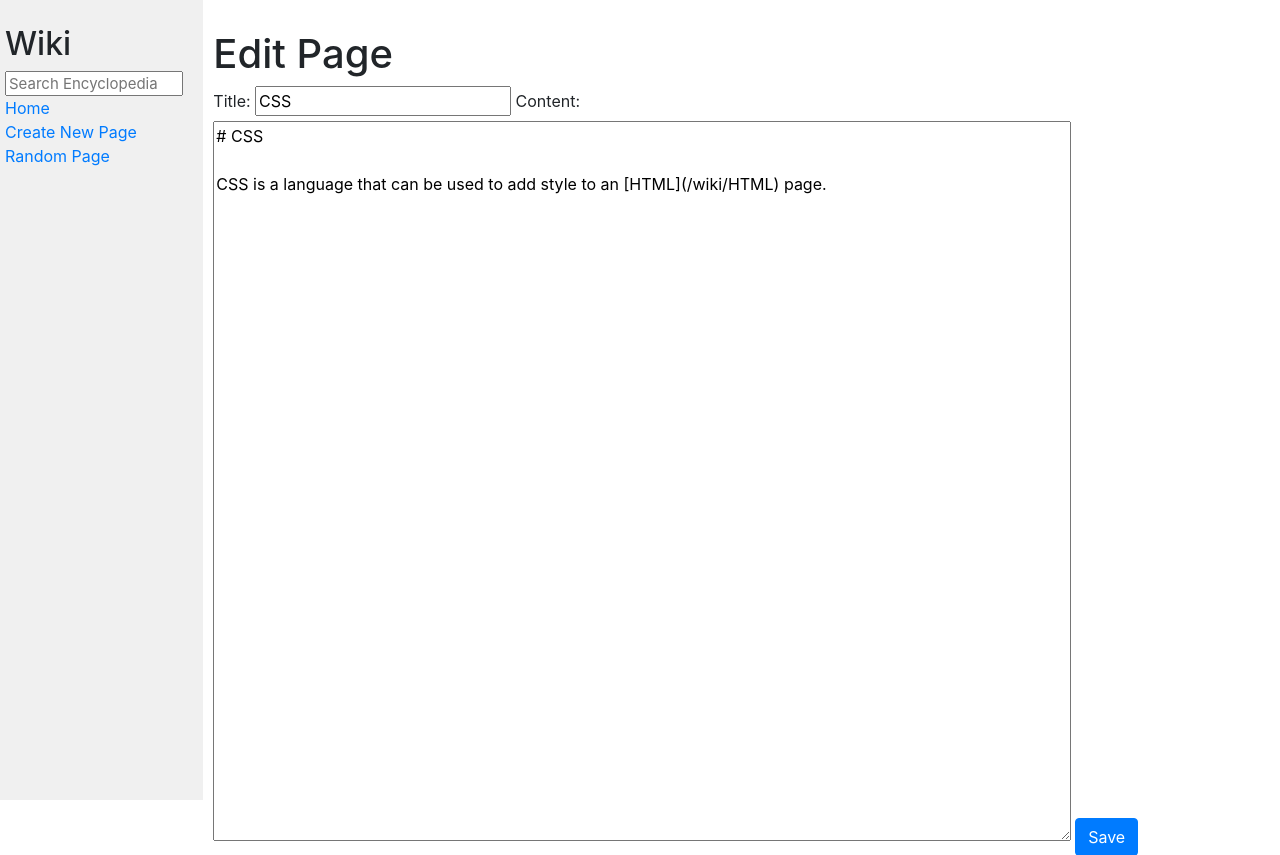
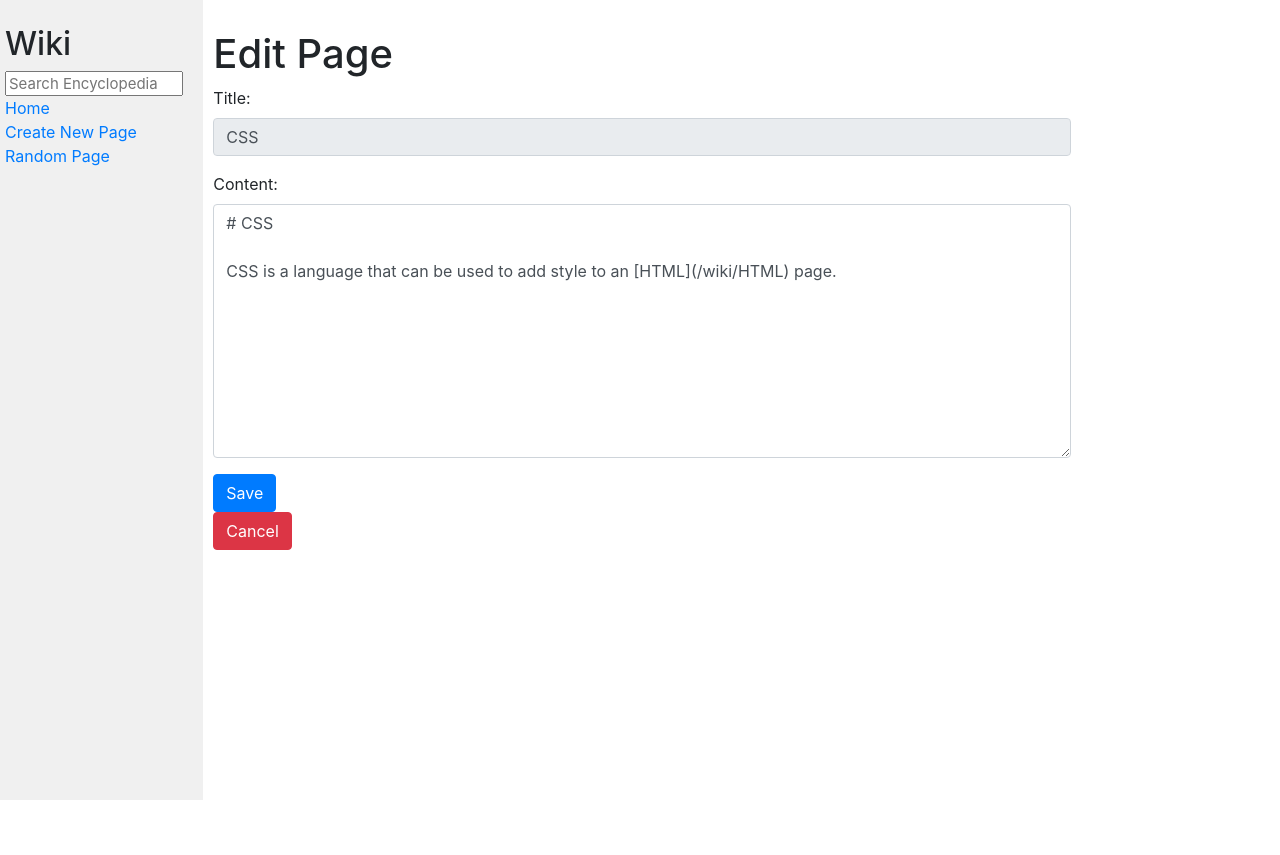
Before and after one commit to RCalvin2005/CS50Web-Wiki, a Django app: page /edit/CSS in a window 1280 px wide. Shown: the top 855 px of the page. After the commit the page ends 800 px from the top, so only its background shows below. Run offline with Django 4.2, Linux system fonts and the light colour scheme; some libraries are stand-ins or nearby versions.

Commit message:
Added Bootstrap classes to form

```diff
--- a/encyclopedia/static/encyclopedia/styles.css
+++ b/encyclopedia/static/encyclopedia/styles.css
@@ -36,3 +36,7 @@ textarea {
 .sidebar h2 {
     margin-top: 5px;
 }
+
+.form-container {
+    width: 80%;
+}
--- a/encyclopedia/templates/encyclopedia/edit.html
+++ b/encyclopedia/templates/encyclopedia/edit.html
@@ -1,4 +1,5 @@
 {% extends "encyclopedia/layout.html" %}
+{% load widget_tweaks %}
 
 {% block title %}
     Edit Page
@@ -14,9 +15,19 @@
         </div>
     {% endif %}
 
+    <!-- https://simpleisbetterthancomplex.com/article/2017/08/19/how-to-render-django-form-manually.html -->
     <form action="{% url 'edit' title %}" method="post">
         {% csrf_token %}
-        {{ form }}
+
+        <div class="form-container">
+            {% for field in form %}
+                <div class="form-group">
+                    {{ field.label_tag }}
+                    {% render_field field class="form-control" %}
+                </div>
+            {% endfor %}
+        </div>
+
         <input class="btn btn-primary" type="submit" value="Save">
     </form>
 
--- a/wiki/settings.py
+++ b/wiki/settings.py
@@ -38,6 +38,7 @@ INSTALLED_APPS = [
     'django.contrib.sessions',
     'django.contrib.messages',
     'django.contrib.staticfiles',
+    'widget_tweaks',
 ]
 
 MIDDLEWARE = [
```
Also changed, not shown: entries/Test.md (added, +5 -0 lines).
